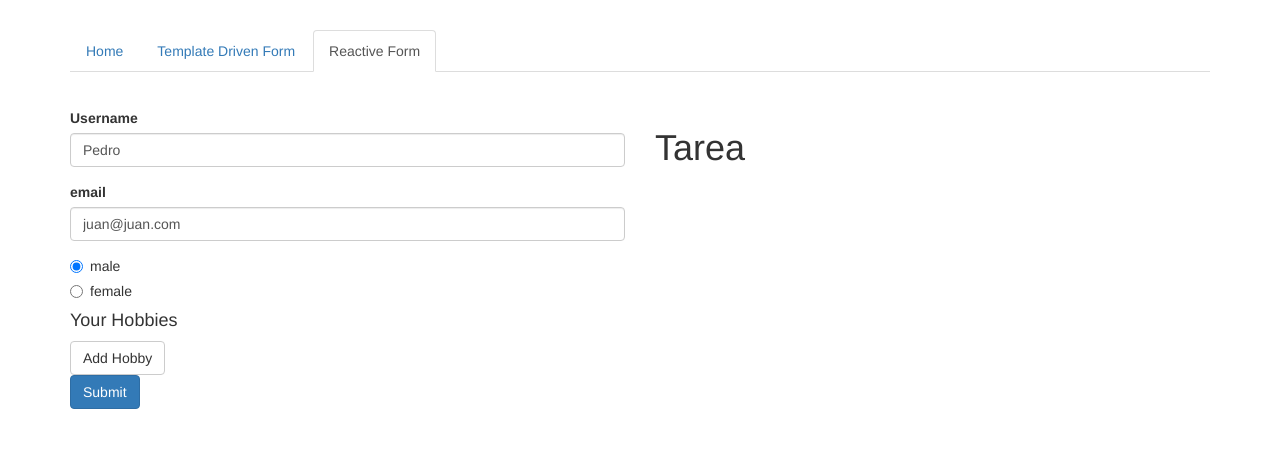
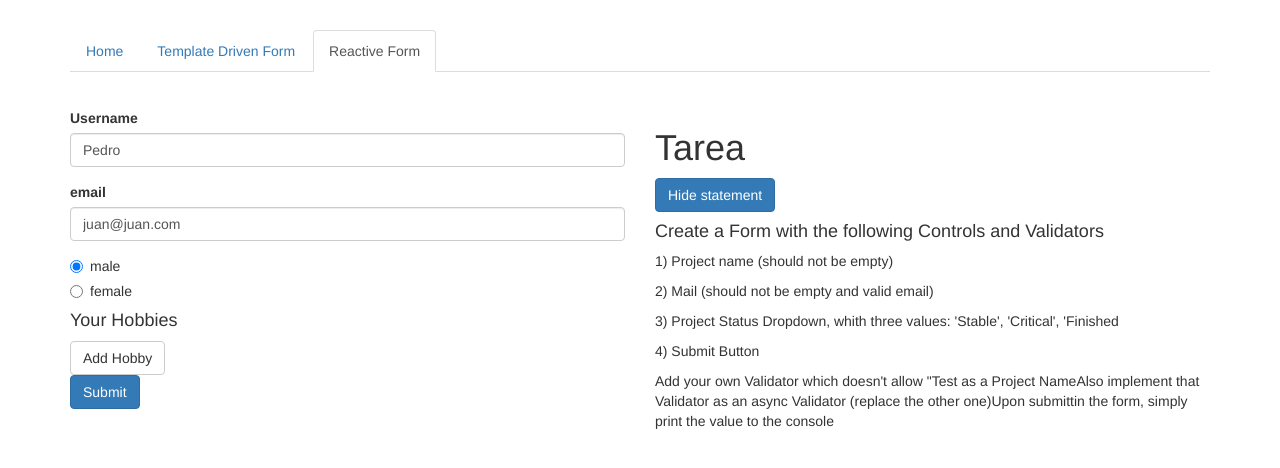
Before and after one commit to juanalesandri/training, an Angular app in the folder forms-start/: page /reactive in a window 1280 px wide. Shown: the top 468 px of the page. Built offline with nearby package versions, Linux system fonts and the light colour scheme.

Commit message:
Se agrega posibilidad de mostrar u ocultar el enunciado de la tarea

```diff
--- a/forms-start/src/app/reactive-form/reactive-form.component.html
+++ b/forms-start/src/app/reactive-form/reactive-form.component.html
@@ -50,8 +50,21 @@
             </form>
         </div>
         <div class="col-xs-6">
-            <h1>Tarea</h1>
-            <div></div>
+            <div>
+                <h1>Tarea</h1>
+                <button class="btn btn-primary" (click)="showDescription()">{{buttonTitle}}</button>
+                <div *ngIf="showStatement">
+                    <h4>Create a Form with the following Controls and Validators</h4>
+                    <p>1) Project name (should not be empty)</p>
+                    <p>2) Mail (should not be empty and valid email)</p>
+                    <p>3) Project Status Dropdown, whith three values: 'Stable', 'Critical', 'Finished</p>
+                    <p>4) Submit Button</p>
+
+                    <span>Add your own Validator which doesn't allow "Test as a Project Name</span>
+                    <span>Also implement that Validator as an async Validator (replace the other one)</span>
+                    <span>Upon submittin the form, simply print the value to the console</span>
+                </div>
+            </div>
         </div>
     </div>
 </div>
--- a/forms-start/src/app/reactive-form/reactive-form.component.ts
+++ b/forms-start/src/app/reactive-form/reactive-form.component.ts
@@ -11,6 +11,8 @@ export class ReactiveFormComponent implements OnInit {
   genders = ['male', 'female'];
   signupForm: FormGroup;
   forbiddenUsername = ['juan', 'pedro'];
+  buttonTitle: string = 'Hide statement';
+  showStatement: boolean = true;
 
   constructor() { }
 
@@ -77,4 +79,9 @@ export class ReactiveFormComponent implements OnInit {
     })
   }
 
+  showDescription() {
+    this.showStatement = !this.showStatement;
+    this.buttonTitle = this.showStatement ? 'Hide statement' : 'Show statement';
+  }
+
 }
```
